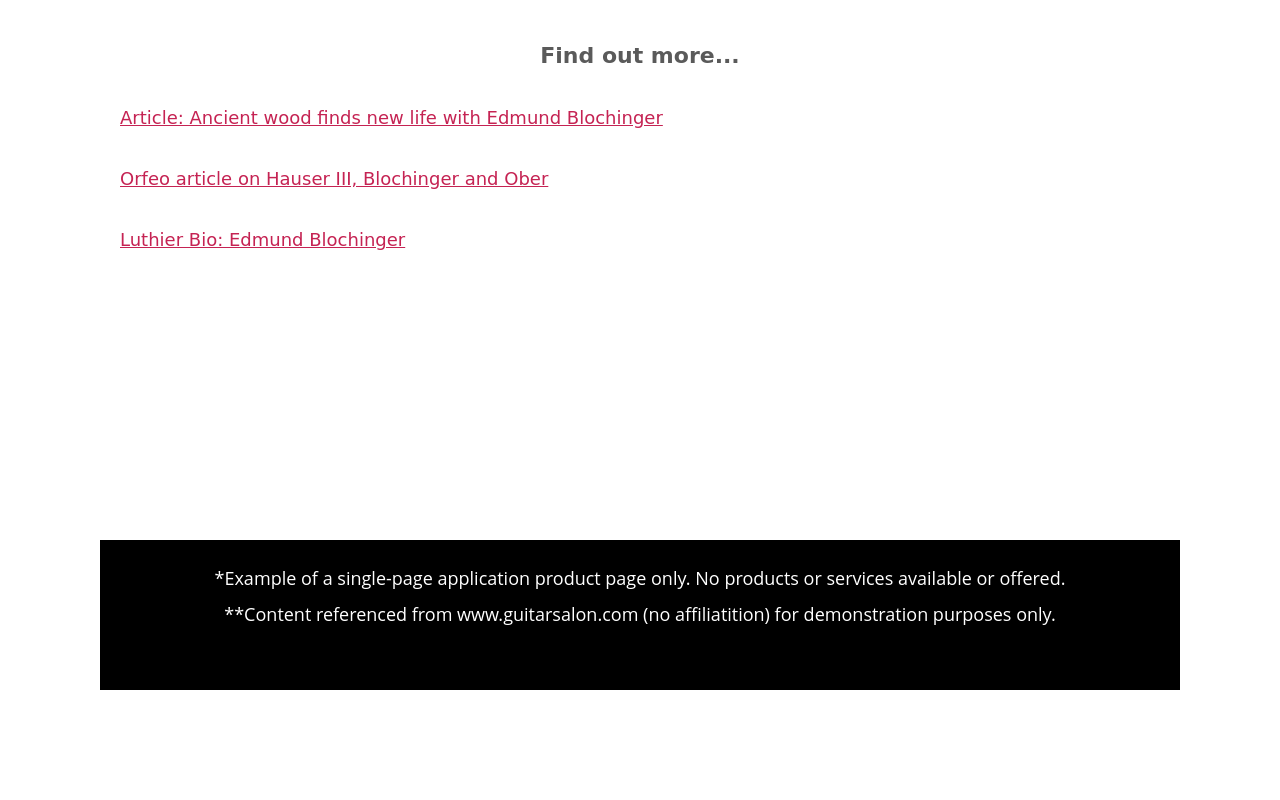
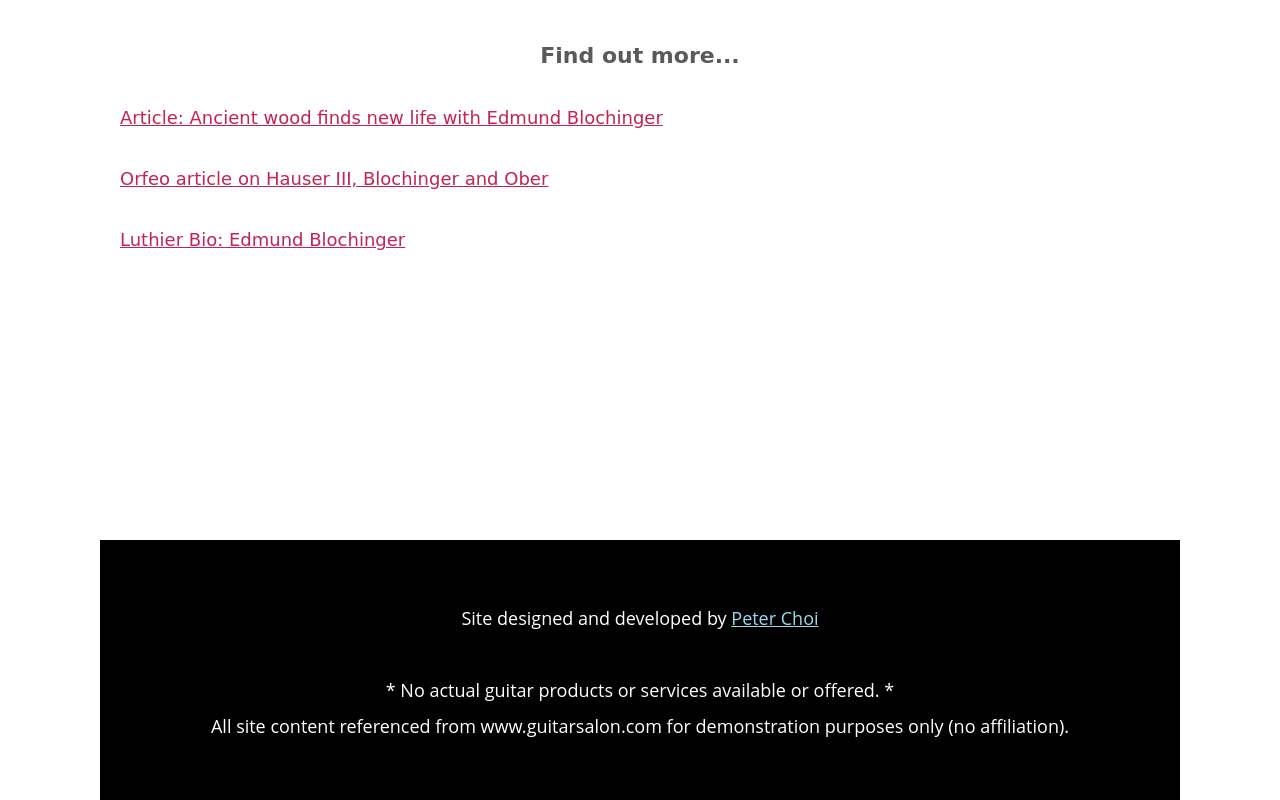
Before and after one commit to ptrchoi/SPA-Product-Page, a website built with Parcel: page index.html in a window 1280 px wide. Shown: the part 4441-5241 px from the top of the page. Before the commit the page ends 5131 px from the top, so only its background shows below. Built offline with nearby package versions, Linux system fonts and the light colour scheme.

Commit message:
minor footer text changes; expanding text drop shadow tweaks

```diff
--- a/index.html
+++ b/index.html
@@ -187,8 +187,10 @@
             <!-- ---------------- FOOTER ---------------- -->
             <div id="footer">
                 <p class="footer-text">
-                   *Example of a single-page application product page only. No products or services available or offered. <br/>
-                    **Content referenced from www.guitarsalon.com (no affiliatition) for demonstration purposes only.
+                    Site designed and developed by <a href="https://www.ptrchoi.com" target="_blank">Peter Choi</a><br/>
+                    <br/>
+                    * No actual guitar products or services available or offered. * <br/>
+                    All site content referenced from www.guitarsalon.com for demonstration purposes only (no affiliation).
                 </p>
             </div>
         </main>
--- a/styles.css
+++ b/styles.css
@@ -436,12 +436,12 @@ nav > a:active {
 	text-align: center;
 	font-size: calc(.3em + 2vw);
 	padding: 20px 0;
-	box-shadow: 0px 1px .8px rgba(0, 0, 0, 0.3);
+	box-shadow: 0px 1px 0px rgba(0, 0, 0, 0.3);
 	transition: all .2s;
 }
 #expand-icon:hover,
 #collapse-icon:hover {
-	box-shadow: 0px 2px 1px rgba(0, 0, 0, 0.45);
+	box-shadow: 0px 2px 0px rgba(0, 0, 0, 0.45);
 	cursor: pointer;
 }
 #collapse-icon {
@@ -479,17 +479,31 @@ nav > a:active {
 	position: relative; /* added a relative block to ensure scrolling within header works... hack */
 	display: inline-block;
 	width: 100%;
-	height: 150px;
+	height: 260px;
 	background-color: black;
 	margin-top: 25%;
 }
 .footer-text {
 	font-family: 'Open Sans', sans-serif;
-	padding: 20px 60px;
+	padding: 60px 60px 0px 60px;
 	text-align: center;
 	color: white;
+}
 
+.footer-text > a {
+	color: #98d9ee;
 }
+/* nav > a:link,
+nav > a:visited {
+	color: black;
+	-webkit-transition: color .2s linear, text-shadow .2s linear;
+	-moz-transition: color .2s linear, text-shadow .2s linear;
+	-o-transition: color .2s linear, text-shadow .2s linear;
+	-ms-transition: color .2s linear, text-shadow .2s linear;
+	transition: color .2s linear, text-shadow .2s linear;
+}
+nav > a:hover,
+nav > a:active { */
 
 /* =================== RESPONSIVE BREAKPOINTS =================== */
 /* Collapse nav to nav-icon--burger menu on smaller screens */
```
